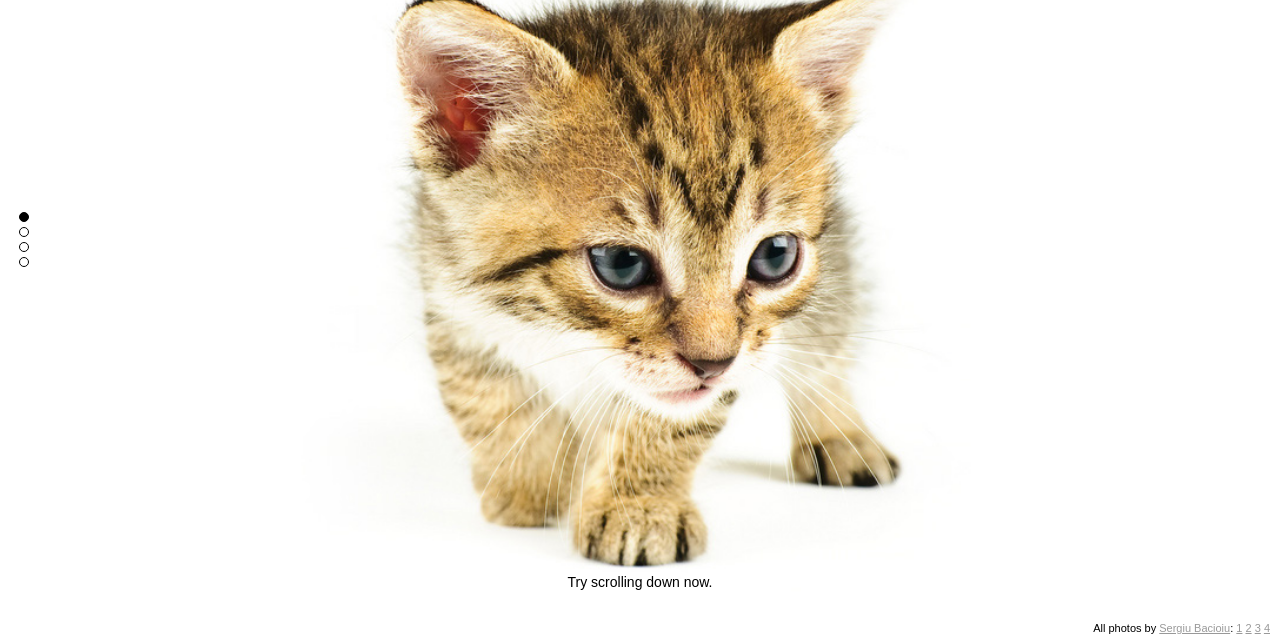
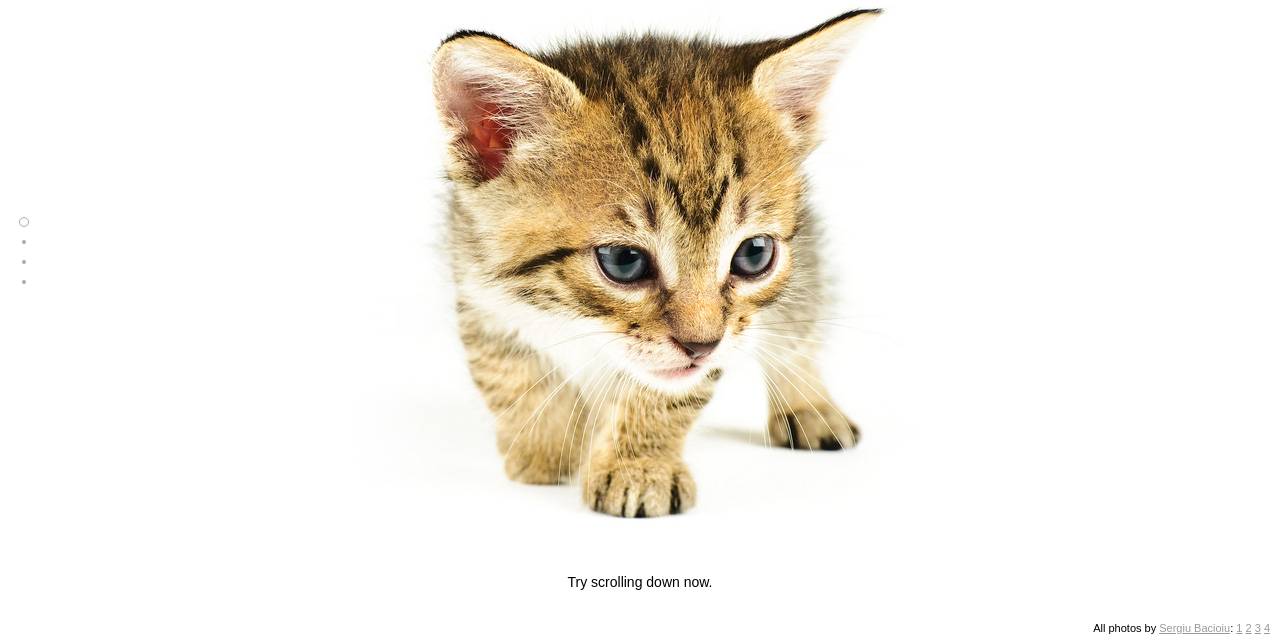
Before and after one commit to philippbosch/jquery-snappish, a website: page demo/index.html in a window 1280 px wide. Shown: the part 156-800 px from the top of the page. Drawn offline with Linux system fonts and the light colour scheme.

Commit message:
Nicer dots.

```diff
--- a/demo/demo.scss
+++ b/demo/demo.scss
@@ -37,28 +37,27 @@ nav {
         text-align: center;
         line-height: 1;
 
+        li {
+            height: 10px;
+            padding: 5px 0;
+        }
+
         a {
             text-decoration: none;
-            color: #000;
+            background: #aaa;
+            display: block;
+            width: 4px;
+            height: 4px;
+            border: 3px solid #fff;
+            border-radius: 5px;
+            margin: 0 auto;
+            @include transition(all .25s ease);
 
-            &.top, &.up, &.down, &.bottom {
-                display: block;
-                @include transform(rotate(-90deg) scale(1.5));
-            }
-
-            &[data-slide-num] {
+            &.active {
                 background: transparent;
+                border: 1px solid #aaa;
                 width: 8px;
                 height: 8px;
-                display: block;
-                margin: 5px auto;
-                border: 1px solid #000;
-                border-radius: 5px;
-                @include transition(background-color .5s ease);
-
-                &.active {
-                    background: #000;
-                }
             }
         }
     }
@@ -86,6 +85,8 @@ article {
         left: 0;
         bottom: 0;
         right: 0;
+        max-width: 1024px;
+        margin: 0 auto;
         background: #FFF;
         background-position: center center;
         background-repeat: no-repeat;
```
Also changed, not shown: demo/demo.css.
